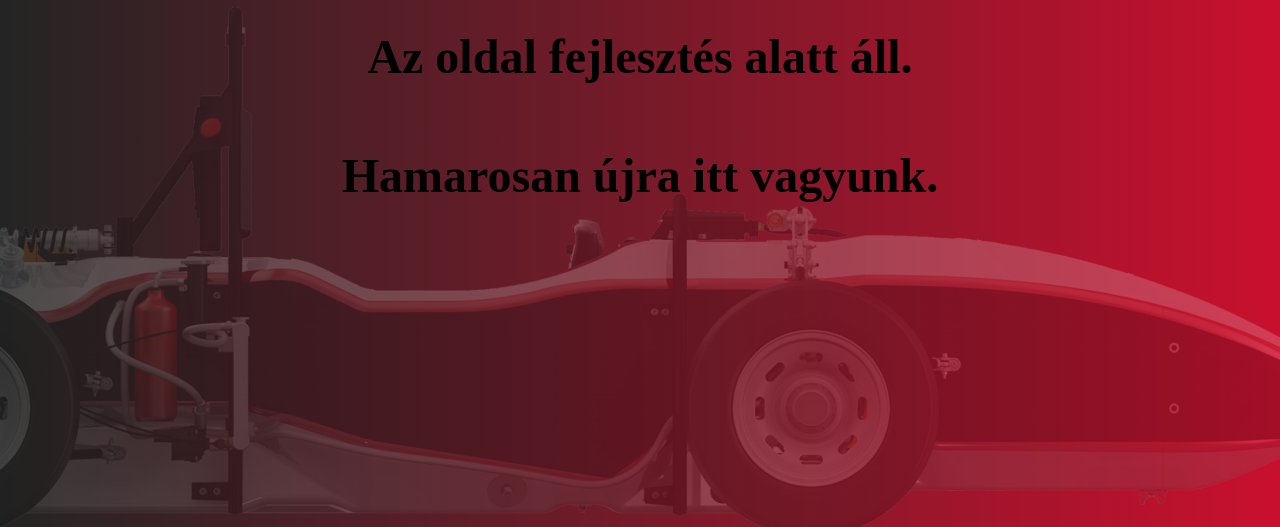
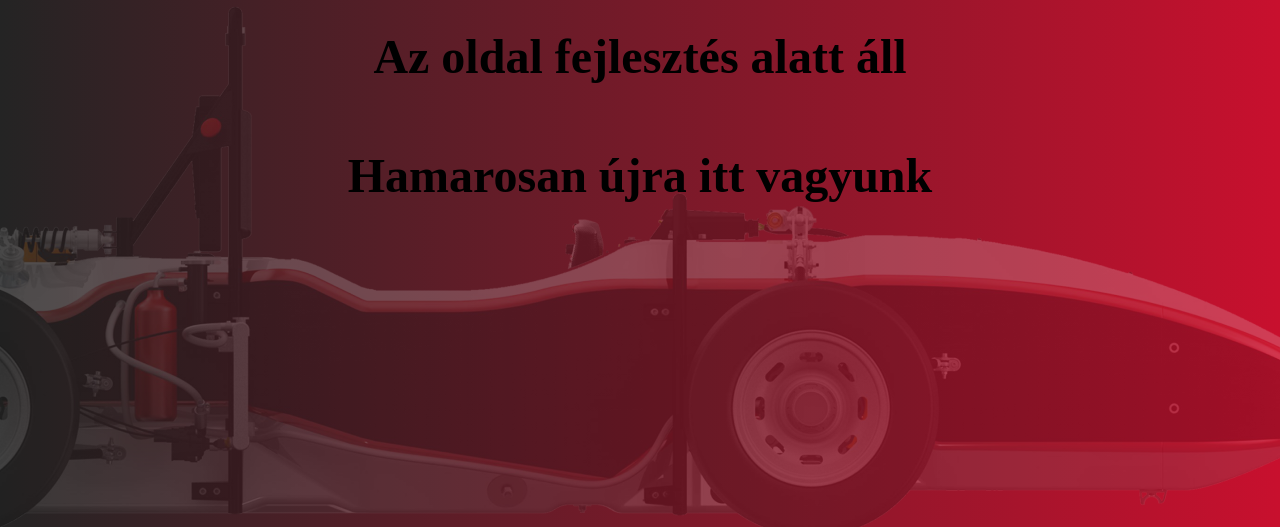
Before and after one commit to simonyiszk/frt-web, a Gatsby site: page / in a window 1280 px wide. Shown: the part 117-644 px from the top of the page. Built offline with nearby package versions, Linux system fonts and the light colour scheme; Gatsby itself is replaced by a stand-in of ours.

Commit message:
removed punctuation marks

```diff
--- a/src/pages/index.jsx
+++ b/src/pages/index.jsx
@@ -19,8 +19,8 @@ export default class IndexPage extends React.Component {
 				</div>
 
 				<div style={{display: 'flex', flexDirection: 'column', verticalAlign: 'middle', textAlign: 'center', height: '70%', margin: 'auto'}}>
-						<h1 style={{fontSize: '3rem', zIndex: 10}}>Az oldal fejlesztés alatt áll.</h1>
-						<h1  style={{fontSize: '3rem', zIndex: 10}}>Hamarosan újra itt vagyunk.</h1>
+						<h1 style={{fontSize: '3rem', zIndex: 10}}>Az oldal fejlesztés alatt áll</h1>
+						<h1  style={{fontSize: '3rem', zIndex: 10}}>Hamarosan újra itt vagyunk</h1>
 				</div>
 
 				<div style={{display: "flex", justifyContent: 'center', height: '15%', zIndex: 10, margin: 20}}>
```
